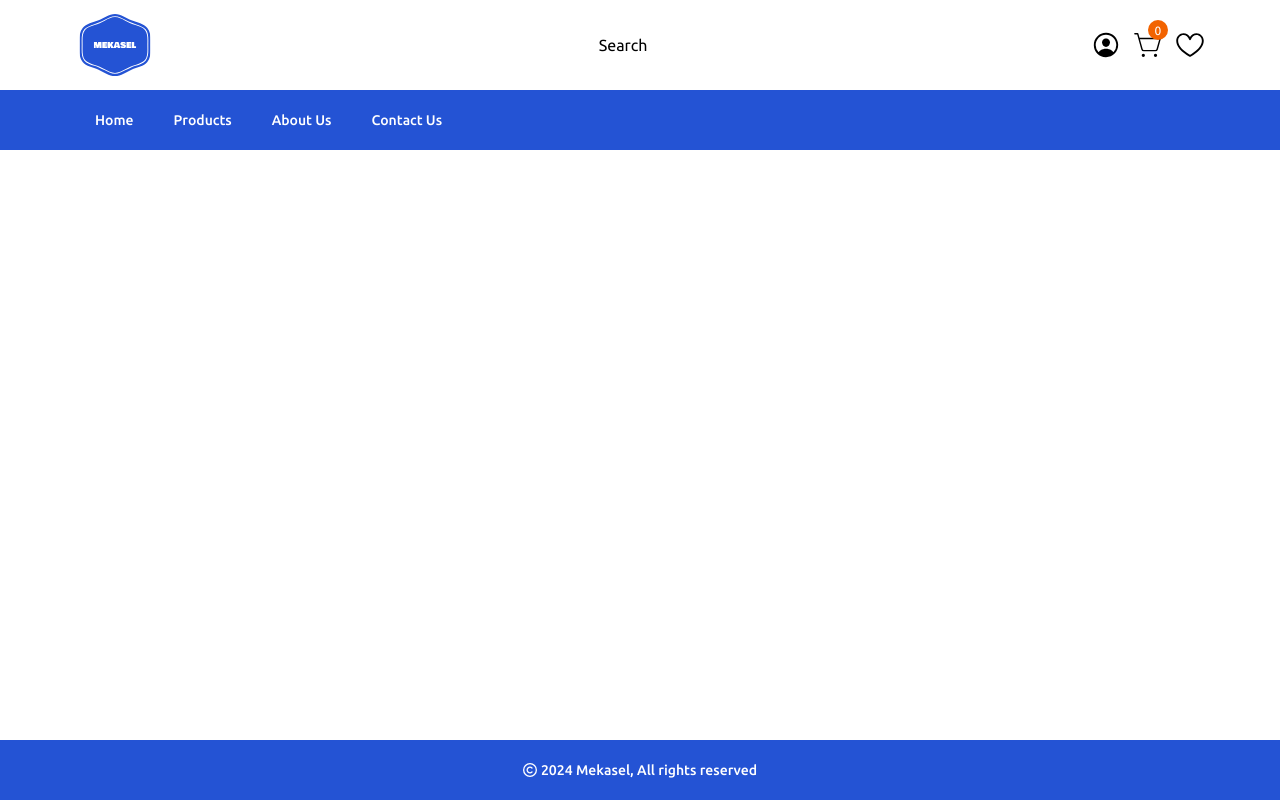
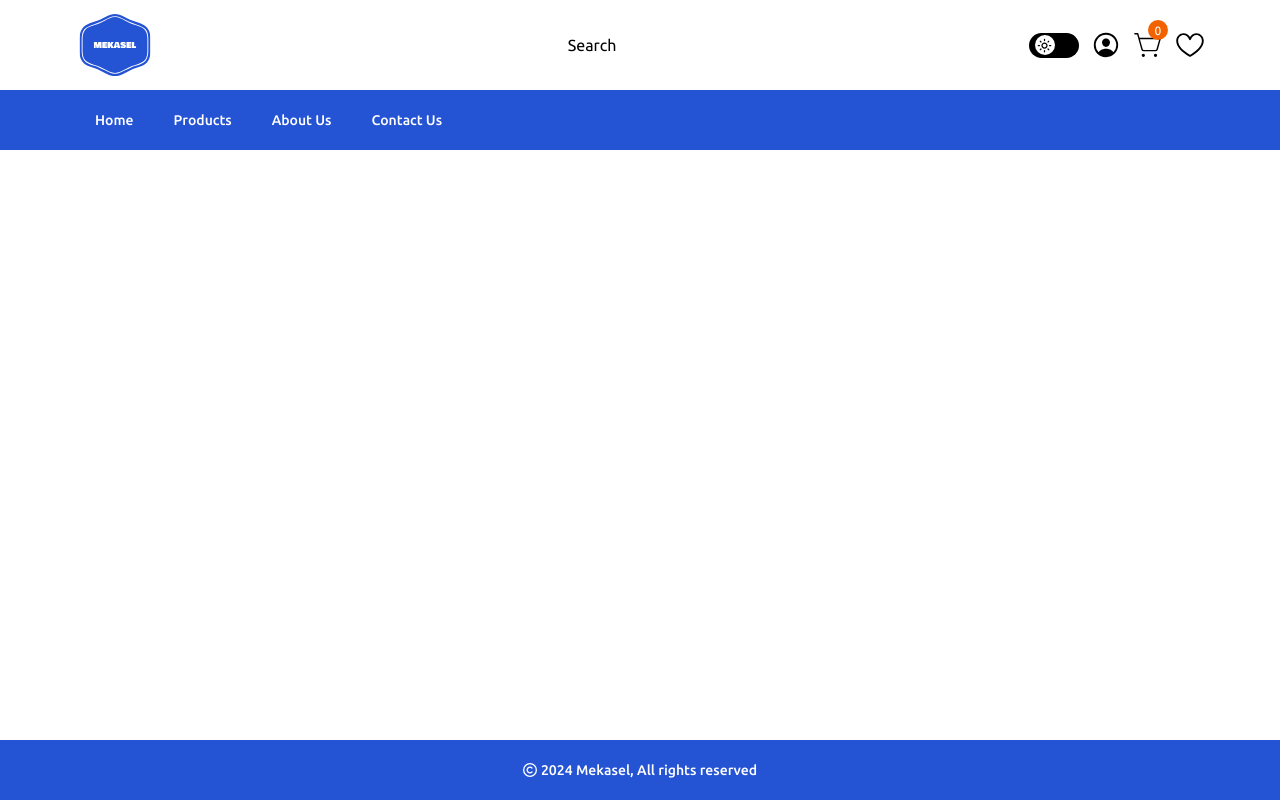
Before and after one commit to MohamedAlyAhmed/Mekasel, a React (Vite) app: page / in a window 1280 px wide. Built offline with nearby package versions, Linux system fonts and the light colour scheme.

Commit message:
feat: added dark and light

```diff
--- /dev/null
+++ b/src/components/common/DarkMode/DarkMode.module.scss
@@ -0,0 +1,62 @@
+@import "../../../styles/index.scss";
+
+.toggleContainer {
+  position: relative;
+
+  .darkIcon {
+    position: absolute;
+    top: 5px;
+    left: 29px;
+    width: 15px !important;
+    height: 15px !important;
+    z-index: 2;
+  }
+
+  .lightIcon {
+    position: absolute;
+    top: 5px;
+    left: 8px;
+    width: 15px !important;
+    height: 15px !important;
+    z-index: 2;
+  }
+
+  .darkModeToggle {
+    visibility: hidden;
+    position: absolute;
+    top: 0px;
+    left: 0px;
+
+    &:checked + label::after {
+      transform: translate(100%);
+    }
+  }
+
+  & label {
+    display: flex;
+    align-items: center;
+    cursor: pointer;
+    color: var(--textColor);
+    font-size: 24px;
+
+    &::before {
+      content: "";
+      width: 50px;
+      height: 25px;
+      background: var(--toggleBg);
+      border-radius: 25px;
+      @include transition(background);
+      @include transition(transform);
+    }
+
+    &::after {
+      content: "";
+      width: 20px;
+      height: 20px;
+      background: var(--bgColor);
+      border-radius: 100%;
+      position: absolute;
+      left: 6px;
+    }
+  }
+}
--- /dev/null
+++ b/src/components/common/DarkMode/DarkMode.tsx
@@ -0,0 +1,64 @@
+import React, { ChangeEvent } from "react";
+import { MdDarkMode, MdOutlineLightMode } from "react-icons/md";
+import styles from "./DarkMode.module.scss";
+
+const DarkMode: React.FC = () => {
+  const preferenceDark = window.matchMedia(
+    "(prefers-color-scheme: dark)"
+  ).matches;
+
+  const preferenceLight = window.matchMedia(
+    "(prefers-color-scheme: light)"
+  ).matches;
+
+  const setDarkMode = (): void => {
+    document.querySelector("body")?.setAttribute("data-theme", "dark");
+    localStorage.setItem("mode", "dark");
+  };
+
+  const setLightMode = (): void => {
+    document.querySelector("body")?.setAttribute("data-theme", "light");
+    localStorage.setItem("mode", "light");
+  };
+
+  const selectedMode: string | null = localStorage.getItem("mode");
+
+  if (preferenceDark) {
+    setDarkMode();
+  }
+
+  if (preferenceLight) {
+    setLightMode();
+  }
+
+  if (selectedMode === "dark") {
+    setDarkMode();
+  }
+
+  if (selectedMode === "light") {
+    setLightMode();
+  }
+
+  const onChangeMode = (event: ChangeEvent<HTMLInputElement>): void => {
+    if (event.target.checked) setDarkMode();
+    else setLightMode();
+  };
+
+  return (
+    <div className={styles.toggleContainer}>
+      <input
+        type="checkbox"
+        id="darkMode-toggle"
+        className={styles.darkModeToggle}
+        onChange={onChangeMode}
+        defaultChecked={selectedMode === "dark"}
+      />
+      <label htmlFor="darkMode-toggle">
+        <MdDarkMode className={styles.darkIcon} />
+        <MdOutlineLightMode className={styles.lightIcon} />
+      </label>
+    </div>
+  );
+};
+
+export default DarkMode;
--- a/src/components/common/Header/Header.module.scss
+++ b/src/components/common/Header/Header.module.scss
@@ -1,7 +1,7 @@
 @import "../../../styles/index.scss";
 
 .header {
-  background-color: #ffffff;
+  background-color: $bgColor;
 
   .headerWrapper {
     @extend %flex-between;
--- a/src/components/common/Header/Header.tsx
+++ b/src/components/common/Header/Header.tsx
@@ -1,6 +1,7 @@
 import Logo from "@assets/icons/MekaselLogo.svg?react";
 import Navbar from "@components/common/Header/Navbar/Navbar";
 import Wrapper from "@components/common/Wrapper/Wrapper";
+import DarkMode from "@components/common/DarkMode/DarkMode";
 import { GoHeart } from "react-icons/go";
 import { IoPersonCircleOutline } from "react-icons/io5";
 import { PiShoppingCartSimpleLight } from "react-icons/pi";
@@ -19,6 +20,7 @@ const Header = () => {
           </div>
           <div>Search</div>
           <div className={iconsContainer}>
+            <DarkMode />
             <IoPersonCircleOutline title="Profile" />
             <div className={cartContainer}>
               <PiShoppingCartSimpleLight title="Cart" />
--- a/src/components/common/Header/Navbar/Navbar.module.scss
+++ b/src/components/common/Header/Navbar/Navbar.module.scss
@@ -10,7 +10,7 @@
     list-style: none;
     display: flex;
     align-items: center;
-    color: $textLight;
+    color: #ffffff;
 
     li {
       user-select: none;
--- a/src/styles/index.scss
+++ b/src/styles/index.scss
@@ -19,12 +19,14 @@
     --borderColor: #676770;
     --textOrange: #f26300;
     --hoverColor: #2438d6;
+    --toggleBg: #000000;
 }
 
 [data-theme="dark"] {
-    --bgColor: #000000;
+    --bgColor: #1C1C1C;
     --textColor: #ffffff;
     --textLight: #000000;
+    --toggleBg: #ffffff;
 }
 
 * {
@@ -33,6 +35,7 @@
     border: 0;
     outline: none;
     box-sizing: border-box;
+    transition: background 0.3s ease-in-out;
 }
 
 html {
--- a/src/styles/partials/_mixins.scss
+++ b/src/styles/partials/_mixins.scss
@@ -184,12 +184,12 @@
     transform: $property;
 }
 
-@mixin transition($time: 0.3s) {
-    -moz-transition: all $time ease-in-out;
-    -webkit-transition: all $time ease-in-out;
-    -ms-transition: all $time ease-in-out;
-    -o-transition: all $time ease-in-out;
-    transition: all $time ease-in-out;
+@mixin transition($transition: all, $time: 0.3s, $type: ease-in-out) {
+    -moz-transition:  $transition $time $type;
+    -webkit-transition:  $transition $time $type;
+    -ms-transition:  $transition $time $type;
+    -o-transition:  $transition $time $type;
+    transition:  $transition $time $type;
 }
 
 @mixin filter($property) {
```
